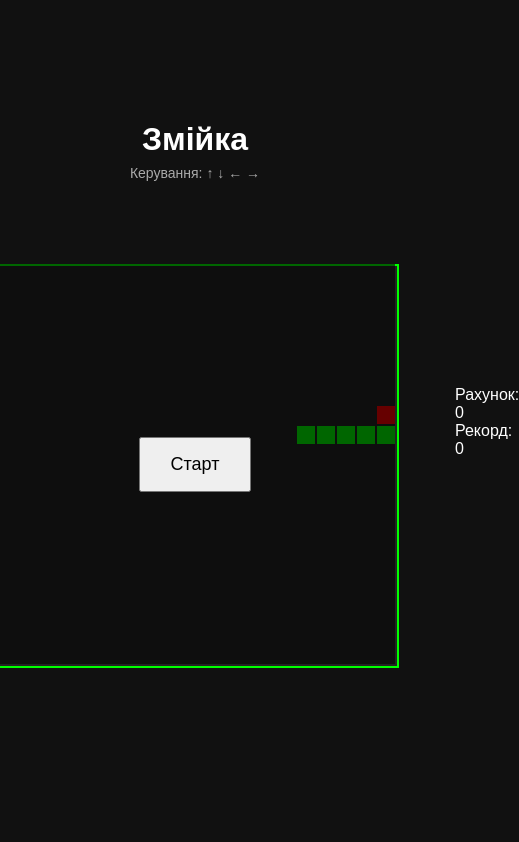
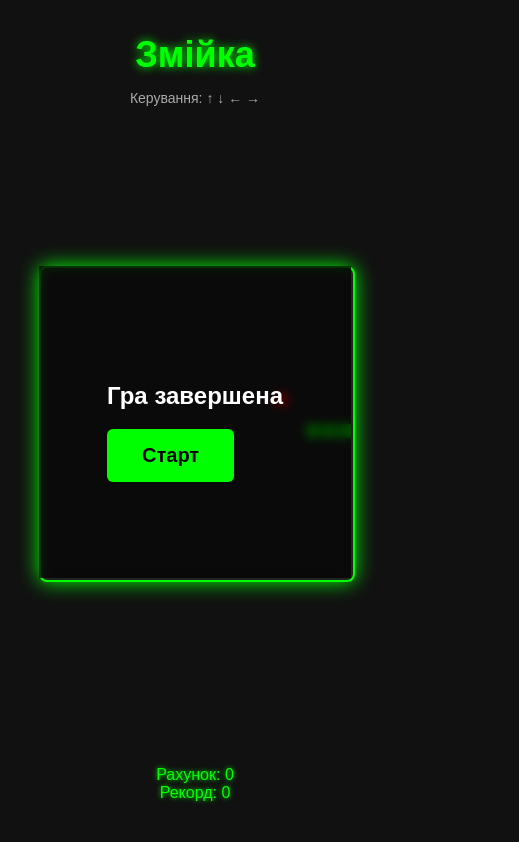
Before and after one commit to vladustim/Snake, a plain HTML site: page index.html in a window 390 px wide. Both pictures are taken after a click on the button "Старт". Shown: the whole page, 519 px wide, since content can reach past the window. Drawn offline with Linux system fonts and the light colour scheme.

Commit message:
Refactor game logic and UI for Snake game; enhance responsiveness and improve gameplay mechanics

```diff
--- a/game.js
+++ b/game.js
@@ -1,7 +1,8 @@
 const canvas = document.getElementById("game");
 const ctx = canvas.getContext("2d");
 
-const grid = 20;
+const cellsCount = 20;
+let grid;
 
 let snake, apple;
 let score = 0;
@@ -10,87 +11,187 @@ let running = false;
 
 document.getElementById("highscore").innerText = "Рекорд: " + highScore;
 
+document.getElementById("startBtn").addEventListener("click", startGame);
+
+// Зміна розміру гри
+function resizeGame() {
+    let size = Math.min(window.innerWidth, window.innerHeight) * 0.8;
+
+    canvas.width = size;
+    canvas.height = size;
+
+    grid = size / cellsCount;
+
+    document.querySelector(".wrapper").style.width = size + "px";
+    document.querySelector(".wrapper").style.height = size + "px";
+}
+
+window.addEventListener("resize", resizeGame);
+resizeGame();
+
+function placeApple() {
+    let valid = false;
+    while (!valid) {
+        apple = {
+            x: randCell(),
+            y: randCell()
+        };
+        valid = !snake.cells.some(cell => cell.x === apple.x && cell.y === apple.y);
+    }
+}
+
+function randCell() {
+    return Math.floor(Math.random() * cellsCount);
+}
+
+let canChangeDirection = true;
+
 function startGame() {
+    let startX = Math.floor(cellsCount / 2);
+    let startY = Math.floor(cellsCount / 2);
+
     snake = {
-        x: 160,
-        y: 160,
-        dx: grid,
+        x: startX,
+        y: startY,
+        dx: 1,
         dy: 0,
-        cells: [],
-        maxCells: 5
-    };
-
-    apple = {
-        x: rand(),
-        y: rand()
+        cells: [
+            { x: startX, y: startY },
+            { x: startX - 1, y: startY },
+            { x: startX - 2, y: startY }
+        ],
+        maxCells: 3
     };
 
     score = 0;
     running = true;
+    lastTime = 0;
+    accumulator = 0;
+
+    placeApple();
 
     document.getElementById("score").innerText = "Рахунок: 0";
     document.getElementById("overlay").style.display = "none";
 }
 
-function rand() {
-    return Math.floor(Math.random() * 20) * grid;
+// Оновлення змійки
+function updateSnake() {
+    canChangeDirection = true;
+
+    snake.x += snake.dx;
+    snake.y += snake.dy;
+
+    if (
+        snake.x < 0 || snake.x >= cellsCount ||
+        snake.y < 0 || snake.y >= cellsCount
+    ) {
+        gameOver();
+        return;
+    }
+
+    snake.cells.unshift({ x: snake.x, y: snake.y });
+
+    // Видаляємо зайву клітинку
+    if (snake.cells.length > snake.maxCells) {
+        snake.cells.pop();
+    }
+
+    for (let i = 1; i < snake.cells.length; i++) {
+        if (snake.cells[i].x === snake.x && snake.cells[i].y === snake.y) {
+            gameOver();
+            return;
+        }
+    }
+
+    if (snake.x === apple.x && snake.y === apple.y) {
+        snake.maxCells++;
+        score++;
+        document.getElementById("score").innerText = "Рахунок: " + score;
+        placeApple();
+    }
 }
 
 let lastTime = 0;
+let accumulator = 0;
 
+function getStep() {
+    const speed = Math.min(15, 8 + score * 0.3); // максимум
+    return 1000 / speed;
+}
+
+// Основний цикл гри
 function gameLoop(time) {
     requestAnimationFrame(gameLoop);
 
     if (!running) return;
-    if (time - lastTime < 100) return;
+
+    if (!lastTime) lastTime = time;
+    let delta = time - lastTime;
     lastTime = time;
 
-    ctx.clearRect(0, 0, 400, 400);
+    accumulator += delta;
 
-    updateSnake();
+    while (accumulator >= getStep()) {
+        let currentStep = getStep();
+        updateSnake();
+        accumulator -= currentStep;
+    }
+
+    ctx.clearRect(0, 0, canvas.width, canvas.height);
     drawSnake();
     drawApple();
 }
 
 function drawSnake() {
     ctx.fillStyle = "lime";
-
-    snake.cells.forEach((cell, index) => {
-        ctx.fillRect(cell.x, cell.y, grid - 2, grid - 2);
-
-        if (cell.x === apple.x && cell.y === apple.y) {
-            snake.maxCells++;
-            score++;
-            document.getElementById("score").innerText = "Рахунок: " + score;
-
-            apple.x = rand();
-            apple.y = rand();
-        }
-
-        for (let i = index + 1; i < snake.cells.length; i++) {
-            if (cell.x === snake.cells[i].x &&
-                cell.y === snake.cells[i].y) {
-                gameOver();
-            }
-        }
+    snake.cells.forEach(cell => {
+        ctx.fillRect(cell.x * grid, cell.y * grid, grid - 2, grid - 2);
     });
 }
 
 function drawApple() {
     ctx.fillStyle = "red";
-    ctx.fillRect(apple.x, apple.y, grid - 2, grid - 2);
+    ctx.fillRect(apple.x * grid, apple.y * grid, grid - 2, grid - 2);
 }
 
 function gameOver() {
     running = false;
+
+    document.getElementById("gameText").innerText = "Гра завершена";
+    document.getElementById("overlay").style.display = "flex";
 
     if (score > highScore) {
         highScore = score;
         localStorage.setItem("snakeHighScore", highScore);
         document.getElementById("highscore").innerText = "Рекорд: " + highScore;
     }
-
-    document.getElementById("overlay").style.display = "flex";
 }
 
+document.addEventListener("keydown", e => {
+    const overlay = document.getElementById("overlay");
+    const overlayVisible = overlay.style.display !== "none";
+
+    if (overlayVisible && (e.code === "Space" || e.code === "Enter")) {
+        e.preventDefault();
+        startGame();
+        return;
+    }
+
+    if (!running || !canChangeDirection) return;
+
+    if ((e.key === "ArrowLeft" || e.key === "a") && snake.dx === 0) {
+        snake.dx = -1; snake.dy = 0; canChangeDirection = false;
+    }
+    else if ((e.key === "ArrowRight" || e.key === "d") && snake.dx === 0) {
+        snake.dx = 1; snake.dy = 0; canChangeDirection = false;
+    }
+    else if ((e.key === "ArrowUp" || e.key === "w") && snake.dy === 0) {
+        snake.dx = 0; snake.dy = -1; canChangeDirection = false;
+    }
+    else if ((e.key === "ArrowDown" || e.key === "s") && snake.dy === 0) {
+        snake.dx = 0; snake.dy = 1; canChangeDirection = false;
+    }
+});
+
+
 requestAnimationFrame(gameLoop);
--- a/index.html
+++ b/index.html
@@ -2,6 +2,8 @@
 <html lang="uk">
 <head>
 <meta charset="UTF-8">
+<meta name="viewport" content="width=device-width, initial-scale=1.0">
+<meta name="theme-color" content="#111">
 <title>Змійка</title>
 <link rel="stylesheet" href="style.css">
 </head>
@@ -16,10 +18,12 @@
 
 <div class="center">
     <div class="wrapper">
-        <canvas id="game" width="400" height="400"></canvas>
-
+        <canvas id="game"></canvas>
         <div class="overlay" id="overlay">
-            <button onclick="startGame()">Старт</button>
+            <div class="menu">
+                <h2 id="gameText">Змійка</h2>
+                <button type="button" id="startBtn">Старт</button>
+            </div>
         </div>
     </div>
 </div>
@@ -30,7 +34,6 @@
 </div>
 
 <script src="game.js"></script>
-<script src="movement.js"></script>
 
 </body>
 </html>
--- a/movement.js
+++ b/movement.js
@@ -1,10 +1,16 @@
+let canChangeDirection = true;
+
 function updateSnake() {
+    canChangeDirection = true;
+
     snake.x += snake.dx;
     snake.y += snake.dy;
 
     if (
-        snake.x < 0 || snake.x >= 400 ||
-        snake.y < 0 || snake.y >= 400
+        snake.x < 0 ||
+        snake.x >= cellsCount ||
+        snake.y < 0 ||
+        snake.y >= cellsCount
     ) {
         gameOver();
         return;
@@ -18,15 +24,36 @@ function updateSnake() {
 }
 
 document.addEventListener("keydown", e => {
-    if (!snake) return;
+    const overlay = document.getElementById("overlay");
+    const overlayVisible = overlay.style.display !== "none";
+
+    // 🎮 Старт гри (Enter / Space)
+    if (overlayVisible && (e.code === "Space" || e.code === "Enter")) {
+        e.preventDefault();
+        startGame();
+        return;
+    }
+
+    if (!running || !canChangeDirection) return;
 
     if (e.key === "ArrowLeft" && snake.dx === 0) {
-        snake.dx = -grid; snake.dy = 0;
-    } else if (e.key === "ArrowUp" && snake.dy === 0) {
-        snake.dy = -grid; snake.dx = 0;
-    } else if (e.key === "ArrowRight" && snake.dx === 0) {
-        snake.dx = grid; snake.dy = 0;
-    } else if (e.key === "ArrowDown" && snake.dy === 0) {
-        snake.dy = grid; snake.dx = 0;
+        snake.dx = -1;
+        snake.dy = 0;
+        canChangeDirection = false;
+    }
+    else if (e.key === "ArrowRight" && snake.dx === 0) {
+        snake.dx = 1;
+        snake.dy = 0;
+        canChangeDirection = false;
+    }
+    else if (e.key === "ArrowUp" && snake.dy === 0) {
+        snake.dx = 0;
+        snake.dy = -1;
+        canChangeDirection = false;
+    }
+    else if (e.key === "ArrowDown" && snake.dy === 0) {
+        snake.dx = 0;
+        snake.dy = 1;
+        canChangeDirection = false;
     }
 });
--- a/style.css
+++ b/style.css
@@ -1,28 +1,32 @@
 body {
     margin: 0;
-    height: 100vh;
+    min-height: 100vh;
     background: #111;
     color: white;
     font-family: Arial;
+    overflow: hidden;
 }
 
 .center {
     position: absolute;
-    top: 55%;
+    top: 50%;
     left: 50%;
     transform: translate(-50%, -50%);
 }
 
 .wrapper {
     position: relative;
-    width: 400px;
-    height: 400px;
+    aspect-ratio: 1 / 1;
+    width: min(80vh, 90vw);
 }
 
 canvas {
     background: #222;
     border: 2px solid #0f0;
     display: block;
+    box-shadow: 0 0 20px #0f0;
+    border-radius: 8px;
+    image-rendering: pixelated;
 }
 
 .overlay {
@@ -31,32 +35,71 @@ canvas {
     display: flex;
     justify-content: center;
     align-items: center;
-    background: rgba(0,0,0,0.6);
+    background: rgba(0,0,0,0.7);
+    backdrop-filter: blur(5px);
+    animation: fadeIn 0.3s ease;
 }
 
+@keyframes fadeIn {
+    from { opacity: 0; }
+    to { opacity: 1; }
+}
+
+/* Кнопка */
 button {
-    padding: 15px 30px;
-    font-size: 18px;
+    padding: 15px 35px;
+    font-size: 20px;
     cursor: pointer;
+    border: none;
+    background: #0f0;
+    color: black;
+    font-weight: bold;
+    border-radius: 6px;
+    transition: 0.2s;
+}
+
+button:hover {
+    background: #3f3;
+    transform: scale(1.05);
+}
+
+button:active {
+    transform: scale(0.95);
+}
+
+h1 {
+    position: absolute;
+    top: 10px;  /* піднято вище */
+    left: 50%;
+    transform: translateX(-50%);
+    color: #0f0;
+    text-shadow: 0 0 10px #0f0;
+    font-size: 36px;
+    z-index: 10;
 }
 
 .panel {
     position: absolute;
-    top: 50%;
-    left: calc(50% + 260px);
-    transform: translateY(-50%);
+    top: calc(50% - 45vh); /* приблизно верх canvas */
+    right: 20px;
+    color: #0f0;
+    text-shadow: 0 0 5px #0f0;
+    font-size: 16px;
 }
 
-h1 {
-    position: absolute;
-    top: 100px;
-    left: 50%;
-    transform: translateX(-50%);
+@media (max-width: 768px) {
+    .panel {
+        top: auto;
+        bottom: calc(50% - 45vh); /* нижче canvas на мобільних */
+        right: 50%;
+        transform: translateX(50%);
+        text-align: center;
+    }
 }
 
 .controls {
     position: absolute;
-    top: 165px;
+    top: 90px;
     left: 50%;
     transform: translateX(-50%);
     font-size: 14px;
```
